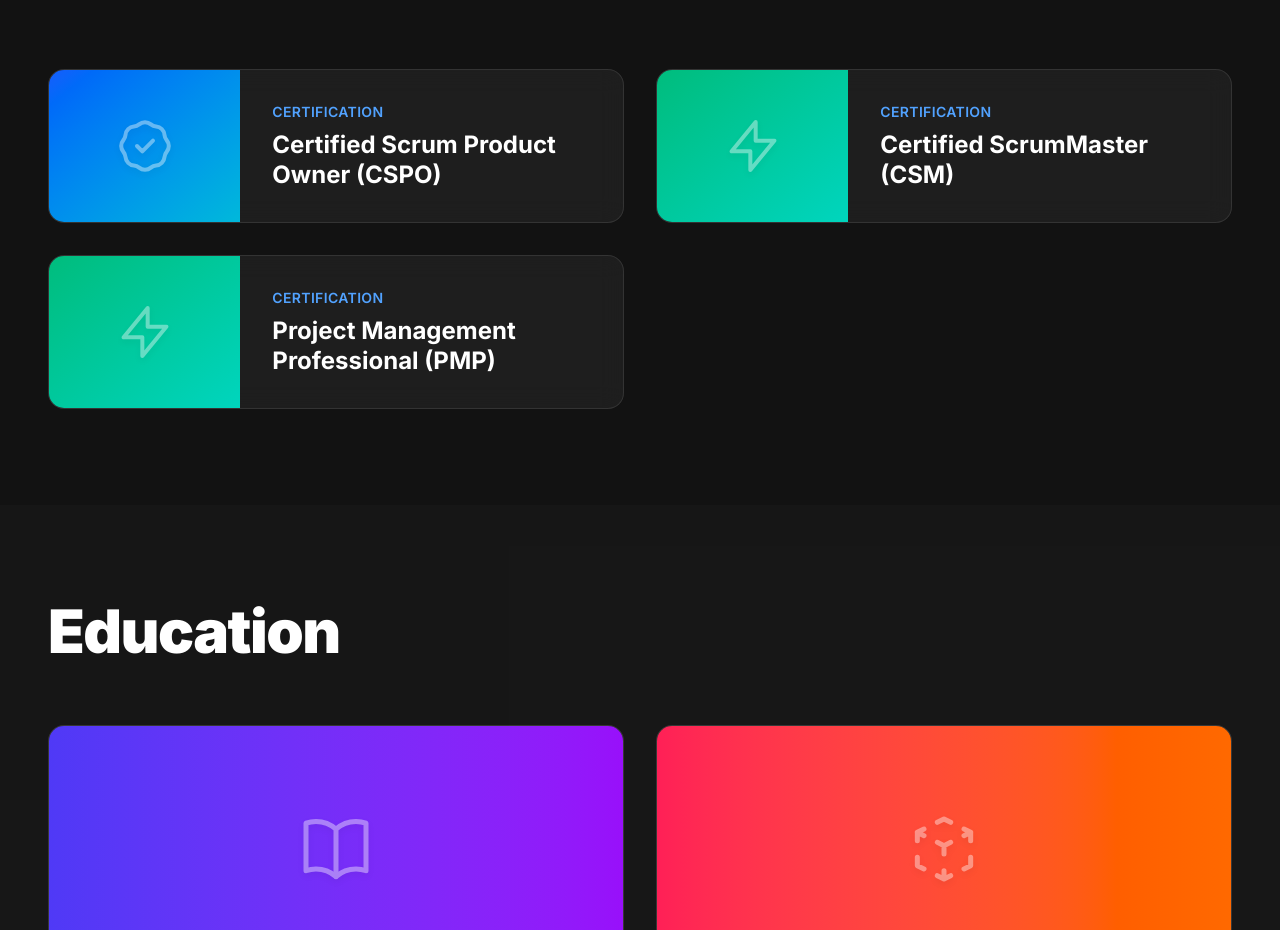
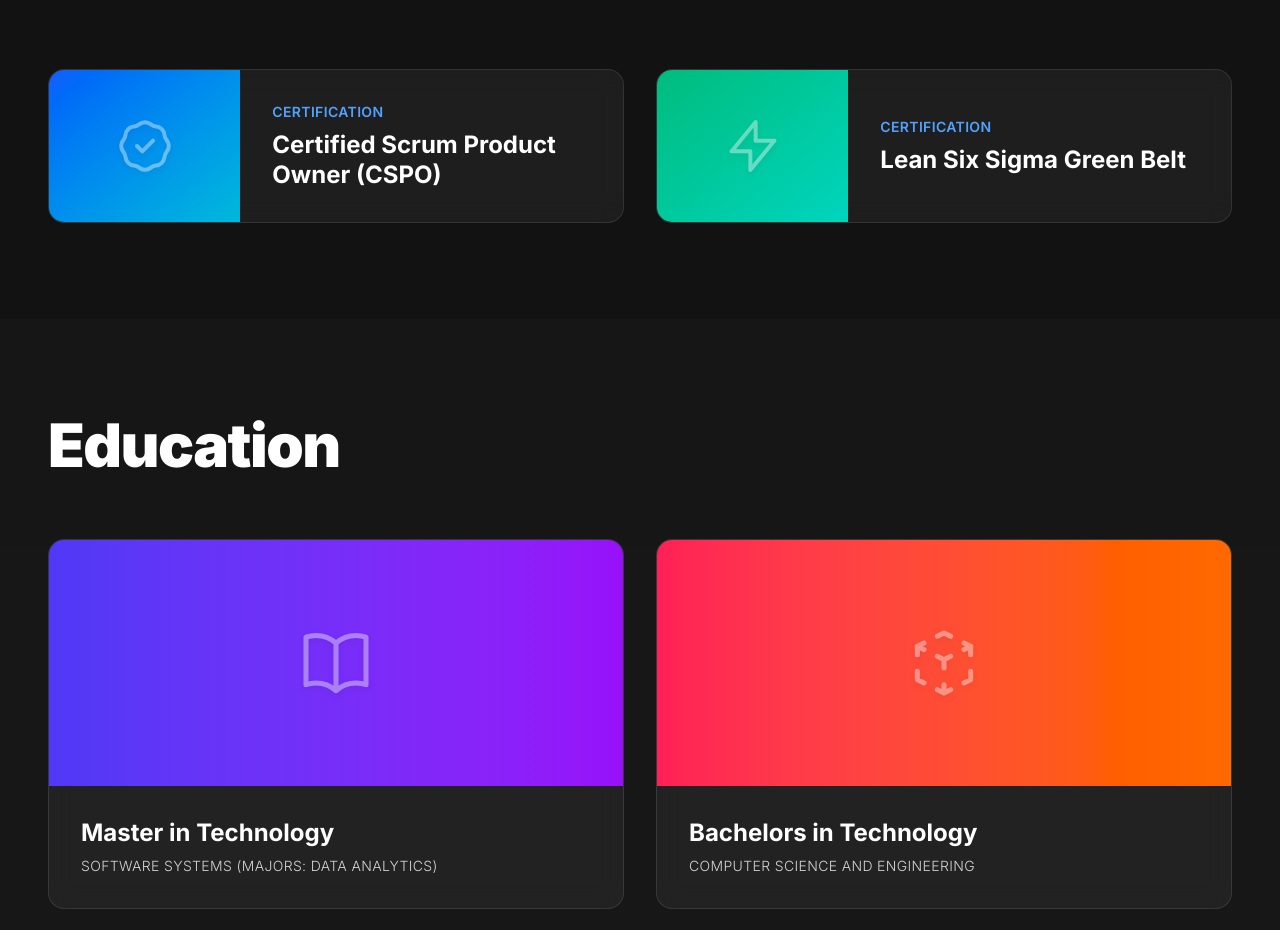
Before and after one commit to shikhakhandelwalm/shikha, a Next.js app: page / in a window 1280 px wide. Shown: the part 5487-6417 px from the top of the page. Built offline with nearby package versions, Linux system fonts and the light colour scheme.

Commit message:
Correct portfolio certifications

```diff
--- a/src/components/ResumeSections.tsx
+++ b/src/components/ResumeSections.tsx
@@ -13,14 +13,7 @@
     },
     {
       id: "cert-2",
-      name: "Certified ScrumMaster (CSM)",
-      category: "Certification",
-      gradient: "from-emerald-500 to-teal-400",
-      svg: "M13 10V3L4 14h7v7l9-11h-7z"
-    },
-    {
-      id: "cert-3",
-      name: "Project Management Professional (PMP)",
+      name: "Lean Six Sigma Green Belt",
       category: "Certification",
       gradient: "from-emerald-500 to-teal-400",
       svg: "M13 10V3L4 14h7v7l9-11h-7z"
```
